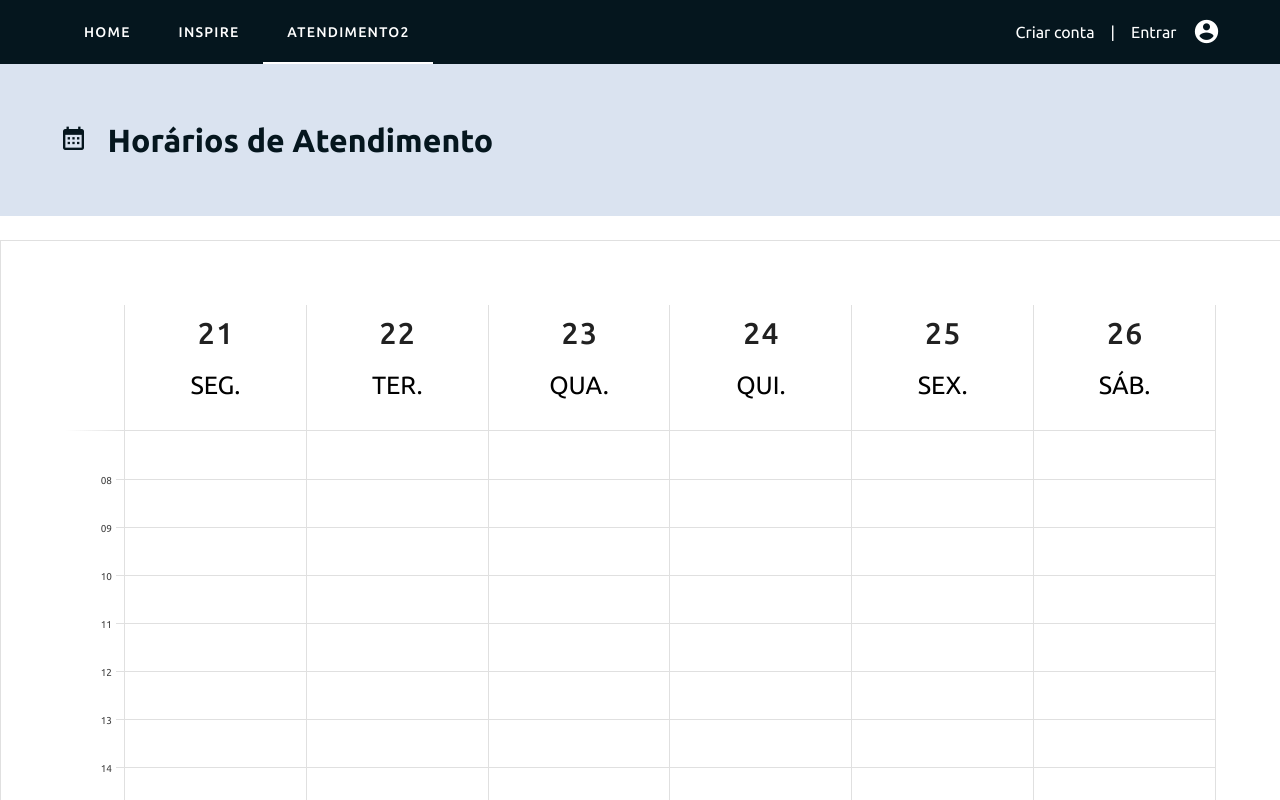
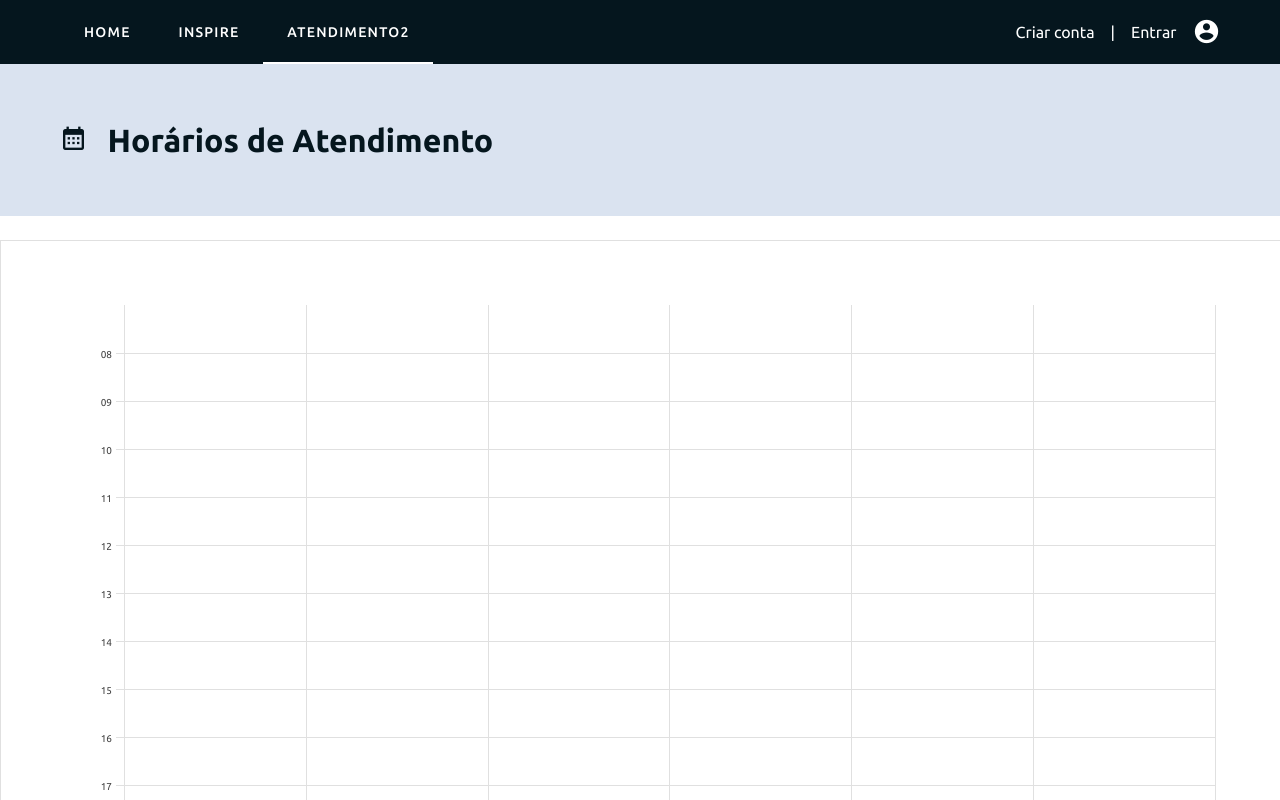
Before and after one commit to uspcodelab/bootcamp-2022, a Nuxt app in the folder frontend/: page /atendimento2 in a window 1280 px wide. Shown: the top 800 px of the page. Built offline with nearby package versions, Linux system fonts and the light colour scheme; no server answers.

Commit message:
atualiza diadasemana e getHorarios

```diff
--- a/frontend/components/CalendarioSemanal.vue
+++ b/frontend/components/CalendarioSemanal.vue
@@ -15,6 +15,7 @@
           :interval-minutes="60"
           :interval-count="14"
           :weekdays="[1, 2, 3, 4, 5, 6]"
+          hide-header="True"
         ></v-calendar>
       </v-sheet>
     </v-col>
@@ -24,9 +25,9 @@
 <script>
 export default {
   data: () => ({
-    today: "2019-01-21",
+    today: "2022-12-12",
     events: [],
-    diasDaSemana: ["dom", "seg", "ter", "qua", "qui", "sex", "sab"],
+    diasDaSemana: {"seg":"2022-12-12", "ter":"2022-12-13", "qua":"2022-12-14", "qui":"2022-12-15", "sex":"2022-12-16", "sab":"2022-12-17"},
   }),
   mounted() {
     this.$refs.calendar.scrollToTime("08:00");
@@ -37,11 +38,11 @@ export default {
           let horarios_api = data_api.data;
 
           for (let i = 1; i < horarios_api.length; i++) {
-            let diadasemana = horarios_api[i].weekday
+            let diadasemana = diasDaSemana[horarios_api[i].weekday]
             let evento_novo = {
               name: horarios_api[i].admin_id,
-              start: horarios_api[i].start_time,
-              end: horarios_api[i].end_time,
+              start: diadasemana + horarios_api[i].start_time,
+              end: diadasemana + horarios_api[i].end_time,
             };
             this.events.push(evento_novo);
           }
```
